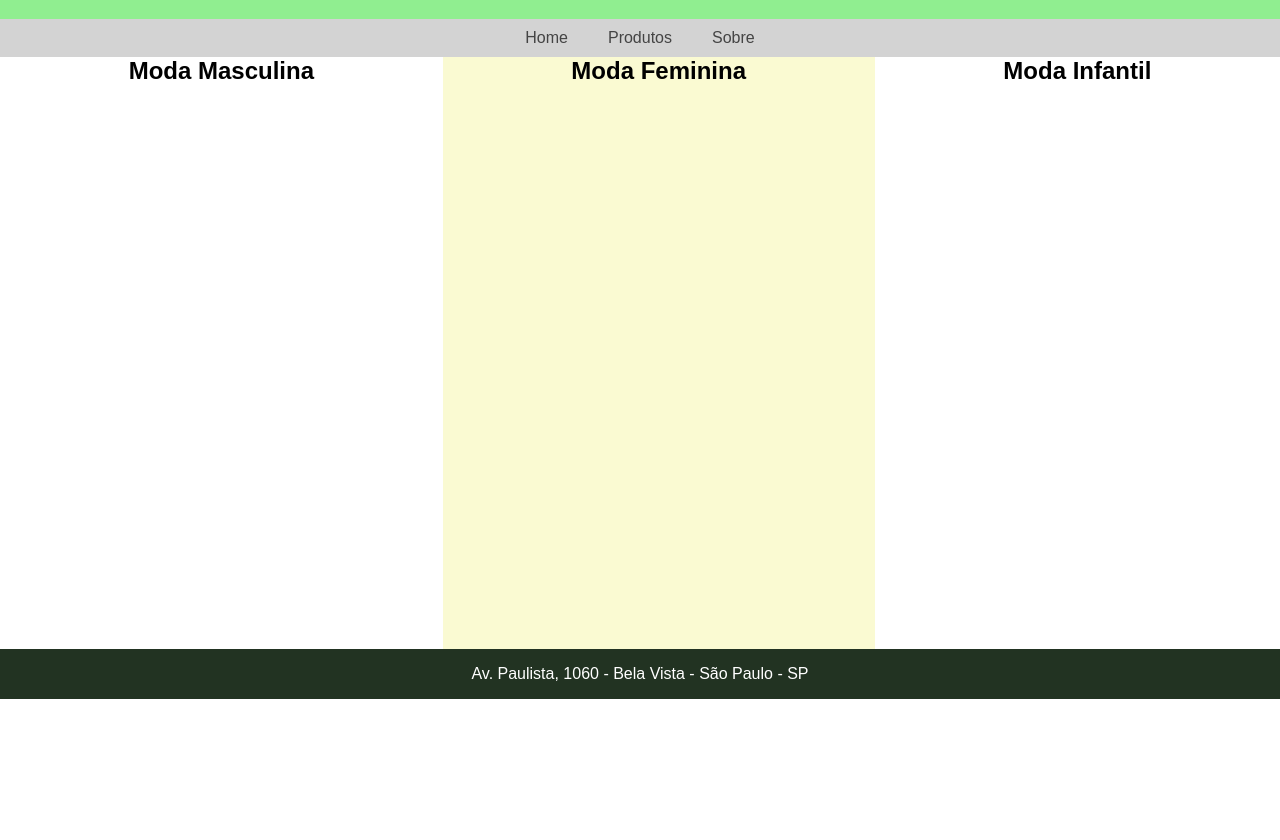
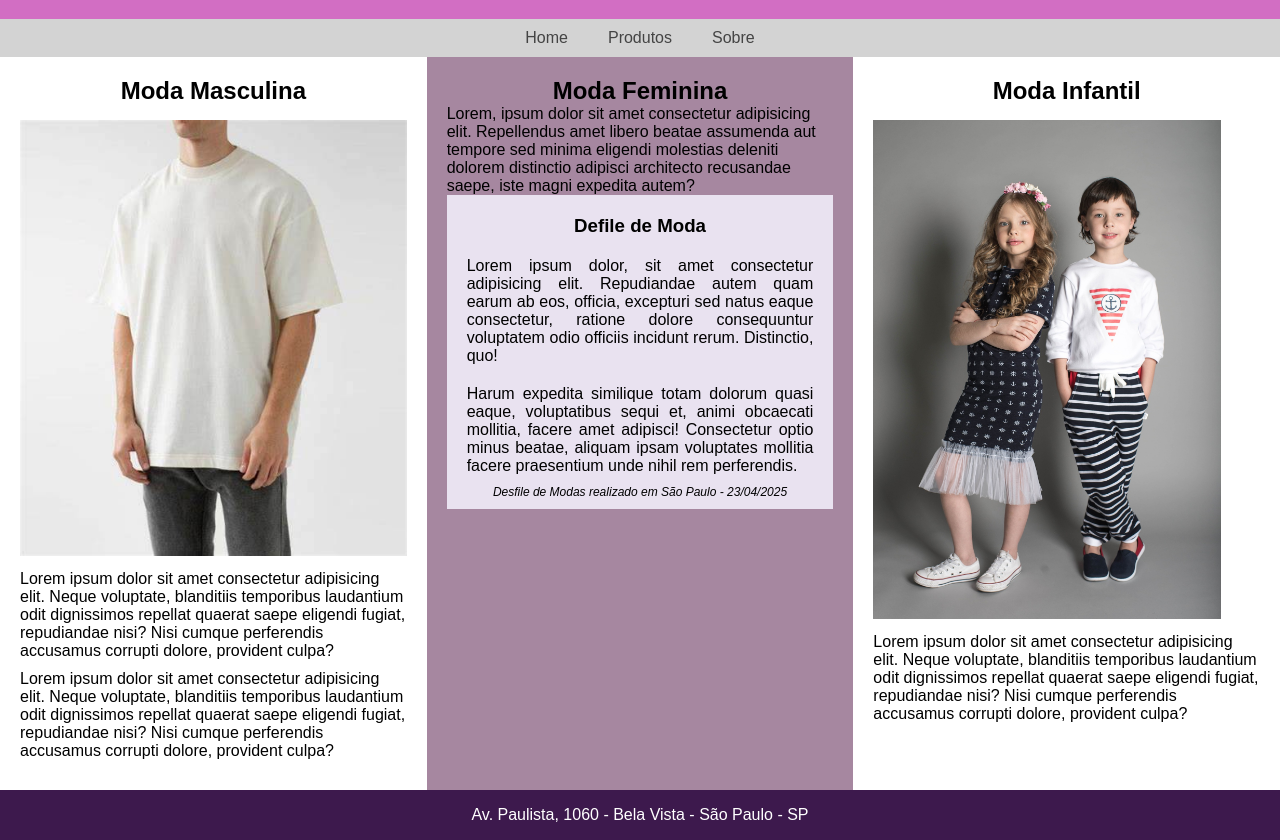
Before and after one commit to Ju-queiroz/aula-flexbox-, a plain HTML site: page index.html in a window 1280 px wide. Shown: the part 101-941 px from the top of the page. Before the commit the page ends 800 px from the top, so only its background shows below. Drawn offline with Linux system fonts and the light colour scheme.

Commit message:
final aula 10

```diff
--- a/css/style.css
+++ b/css/style.css
@@ -12,11 +12,11 @@ body{
     flex-direction: column;
 }
 
-header{
+body>header{
     min-height: 120px;
     width: 100%;
     padding: 0px 40px;
-    background-color: lightgreen;
+    background-color: rgb(210, 110, 195);
     display: flex;
     justify-content: space-between;
     align-items: center;
@@ -53,30 +53,85 @@ nav ul li a:hover{
 main{
     flex-grow: 1;
     display: flex;
+    flex-wrap: wrap;
 
 }
 
 section{
     /* border: 2px solid red; */
-    flex-grow: 1;
+    flex: 1 1 300px;
 }
 
 section h2{
     text-align: center;
 }
 
-.fem{
-    background-color: lightgoldenrodyellow;
+.masc{
+    padding: 20px;
 }
 
-footer{
-    background-color: #232;
+.masc h2{
+    margin-bottom: 15px;
+}
+
+.masc p{
+    margin: 10px 0px;
+}
+
+.masc img{
+    max-width: 100%;
+}
+
+.fem{
+    background-color: rgb(166, 135, 160);
+    padding: 20px;
+}
+.inf img{
+    max-width: 90%;
+
+}
+
+.inf h2{
+    margin-bottom: 15px;
+}
+
+.inf{
+    padding: 20px;
+}
+
+.inf p{
+    margin: 10px 0px;
+}
+
+article{
+    background-color: rgb(233, 226, 240);
+    padding: 10px;
+}
+
+article>header>h1{
+    text-align: center;
+    padding: 10px;
+}
+
+article>p{
+    padding: 10px;
+    text-align: justify;
+}
+
+article>footer>p{
+    font-size: 12px;
+    text-align: center;
+    font-style: italic;
+}
+
+body>footer{
+    background-color: rgb(61, 25, 77);
     min-height: 50px;
     display: flex;
     justify-content: center;
     align-items: center;
 }
 
-footer p{
+body>footer p{
     color: #fff;
 }
--- a/index.html
+++ b/index.html
@@ -9,7 +9,7 @@
 </head>
 
 <body>
-    <header>
+    <header class="Cabecalho_site">
         <img src="image/logo.png" alt="Logo">
         <h1>FIAP Modas</h1>
         <img src="image/user.webp" alt="user">
@@ -24,12 +24,43 @@
     <main>
         <section class="masc">
             <h2>Moda Masculina</h2>
+            <img src="image/moda_masc.jfif" alt="Moda masculina">
+            <p>Lorem ipsum dolor sit amet consectetur adipisicing elit. Neque voluptate, blanditiis temporibus
+                laudantium odit dignissimos repellat quaerat saepe eligendi fugiat, repudiandae nisi? Nisi cumque
+                perferendis accusamus corrupti dolore, provident culpa?</p>
+
+            <p>Lorem ipsum dolor sit amet consectetur adipisicing elit. Neque voluptate, blanditiis temporibus
+                laudantium odit dignissimos repellat quaerat saepe eligendi fugiat, repudiandae nisi? Nisi cumque
+                perferendis accusamus corrupti dolore, provident culpa?</p>
+
         </section>
         <section class="fem">
             <h2>Moda Feminina</h2>
+            <p>Lorem, ipsum dolor sit amet consectetur adipisicing elit. Repellendus amet libero beatae assumenda aut
+                tempore sed minima eligendi molestias deleniti dolorem distinctio adipisci architecto recusandae saepe,
+                iste magni expedita autem?</p>
+
+            <article>
+                <header>
+                    <h1>Defile de Moda</h1>
+                </header>
+                <p>Lorem ipsum dolor, sit amet consectetur adipisicing elit. Repudiandae autem quam earum ab eos,
+                    officia, excepturi sed natus eaque consectetur, ratione dolore consequuntur voluptatem odio officiis
+                    incidunt rerum. Distinctio, quo!</p>
+                <p>Harum expedita similique totam dolorum quasi eaque, voluptatibus sequi et, animi obcaecati mollitia,
+                    facere amet adipisci! Consectetur optio minus beatae, aliquam ipsam voluptates mollitia facere
+                    praesentium unde nihil rem perferendis.</p>
+                <footer>
+                    <p>Desfile de Modas realizado em São Paulo - 23/04/2025</p>
+                </footer>
+            </article>
         </section>
         <section class="inf">
             <h2>Moda Infantil</h2>
+            <img src="image/infantil.jfif" alt="Moda Infantil">
+            <p>Lorem ipsum dolor sit amet consectetur adipisicing elit. Neque voluptate, blanditiis temporibus
+                laudantium odit dignissimos repellat quaerat saepe eligendi fugiat, repudiandae nisi? Nisi cumque
+                perferendis accusamus corrupti dolore, provident culpa?</p>
         </section>
     </main>
     <footer>
```
Also changed, not shown: tabela.html (added, +75 -0 lines), image/infantil.jfif (added), image/moda_masc.jfif (added).
